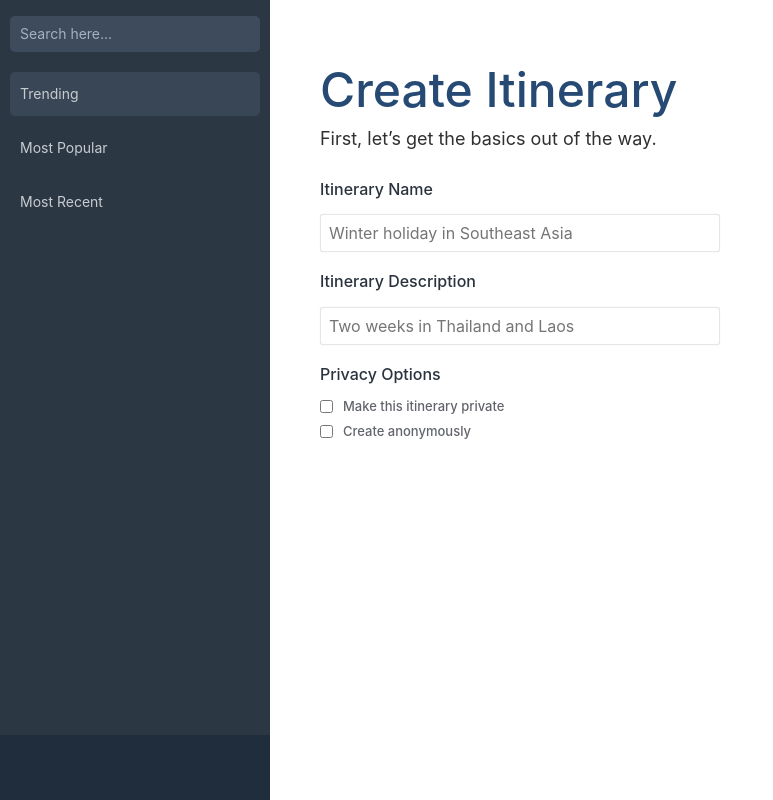
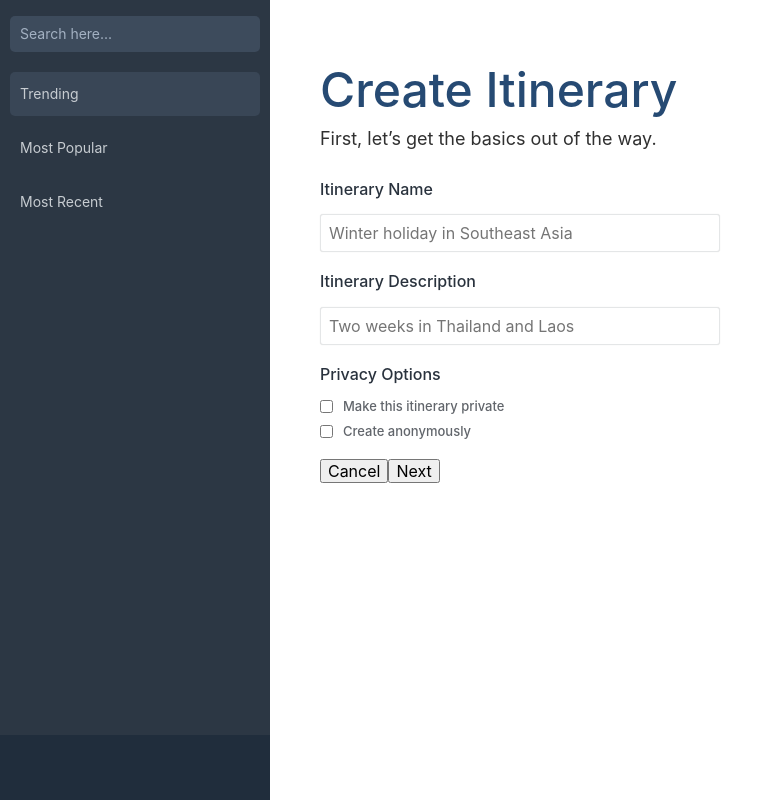
Before and after one commit to Tyncture/eyetinerary, a Next.js app: page /createItinerary in a window 1280 px wide. Shown: the whole page, without its empty margins (0-773 px from the left). Built offline with nearby package versions, Linux system fonts and the light colour scheme; a web font is replaced by a local one.

Commit message:
HTML declaration for form bottom buttons and remove unused state properties

```diff
--- a/pages/createItinerary/index.tsx
+++ b/pages/createItinerary/index.tsx
@@ -4,16 +4,9 @@ import Sidebar from "../../components/base/sidebar";
 import Main from "../../components/base/main";
 import "./index.scss";
 
-interface IPageBuilder {
-  name: string;
-  description: string;
-  rankInItinerary: number;
-}
-
 interface IState {
   name: string;
   description: string;
-  pages: IPageBuilder[];
   private: boolean;
   anonymous: boolean;
   pageBuilderName: string;
@@ -23,7 +16,6 @@ interface IState {
 const initialState: IState = {
   name: "",
   description: "",
-  pages: [],
   private: false,
   anonymous: false,
   pageBuilderName: "",
@@ -112,6 +104,10 @@ class CreateItinerary extends React.Component<any, IState> {
                     </div>
                   </div>
                 </div>
+                <div className="create-itinerary-main-form-bottom-buttons">
+                  <input type="button" value="Cancel" />
+                  <input type="button" value="Next" />
+                </div>
               </form>
             </main>
           </div>
```
